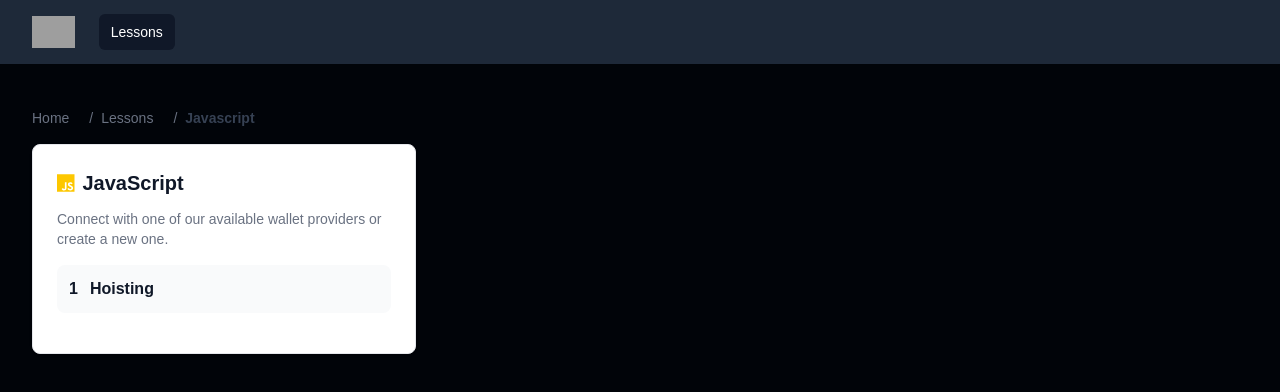
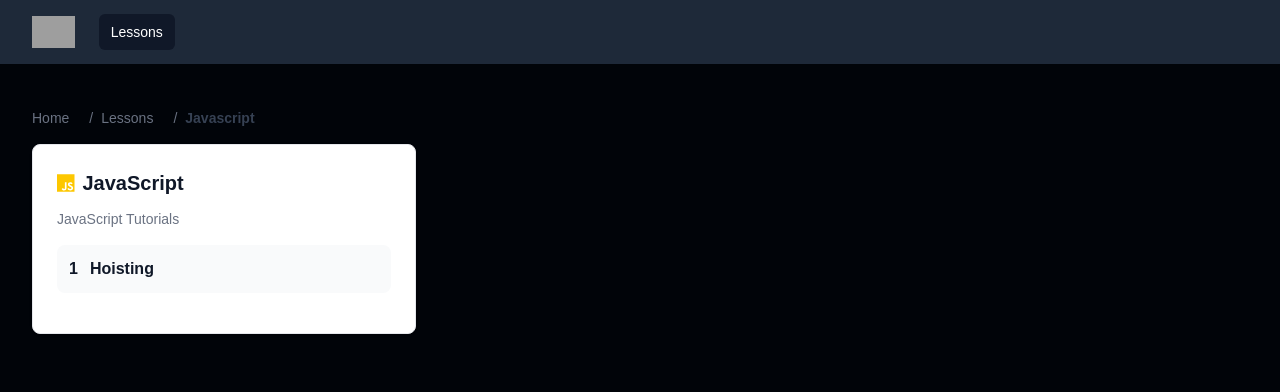
Before and after one commit to HenrikHovhannisyan/coding, a Next.js app: page /lessons/javascript in a window 1280 px wide. Shown: the top 392 px of the page. Built offline with nearby package versions, Linux system fonts and the light colour scheme; grey boxes are pictures that could not be loaded.

Commit message:
Changed README text

```diff
--- a/app/lessons/javascript/page.jsx
+++ b/app/lessons/javascript/page.jsx
@@ -18,7 +18,7 @@ const Page = () => {
         JavaScript
       </h5>
       <p className="text-sm font-normal text-gray-500 dark:text-gray-400">
-        Connect with one of our available wallet providers or create a new one.
+        JavaScript Tutorials
       </p>
       <ul className="my-4 space-y-3">
         {lessons.map((lesson, index) => (
```
Also changed, not shown: 1 other file (tests, documents, lock files or other folders).
